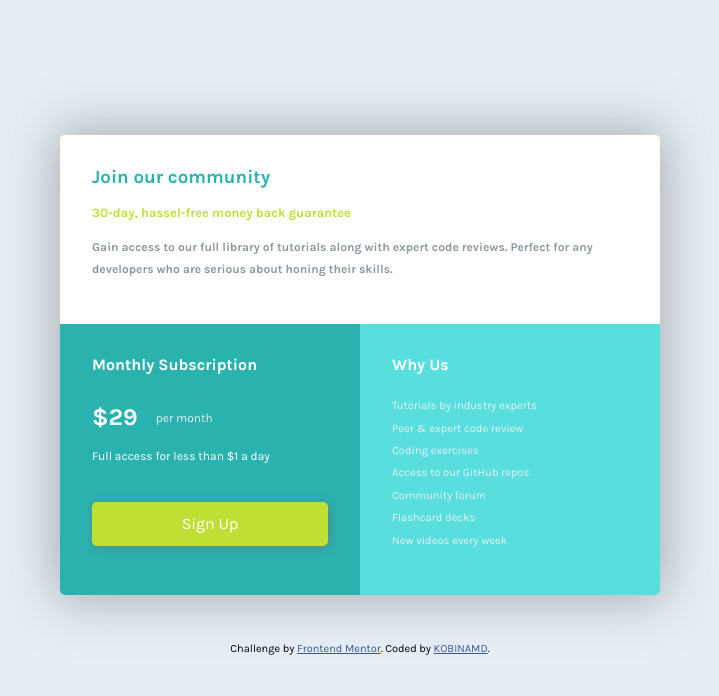
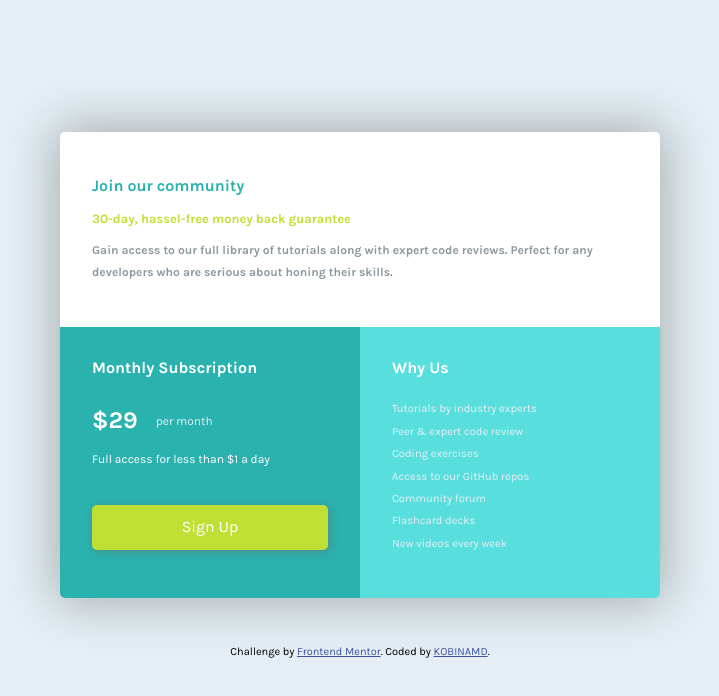
Before and after one commit to Kobinamd/Single-price-grid-component-master, a plain HTML site: page index.html in a window 1280 px wide. Shown: the whole page, without its empty margins (280-999 px from the left). Drawn offline with Linux system fonts and the light colour scheme.

Commit message:
introduced a level one header

```diff
--- a/css/singleprice.css
+++ b/css/singleprice.css
@@ -69,6 +69,7 @@ p {
 
 .top__section--header {
     color: hsl(179, 62%, 43%);
+    font-size: 1rem;
 }
 
 .top__section--subheader {
--- a/index.html
+++ b/index.html
@@ -30,8 +30,8 @@
             <div class="submain">
                 <div class="container">
                     <div class="top__section">
-                        <h3 class="top__section--header">Join our community</h3>
-                        <h4 class="top__section--subheader">30-day, hassel-free money back guarantee</h4>
+                        <h1 class="top__section--header">Join our community</h1>
+                        <h2 class="top__section--subheader">30-day, hassel-free money back guarantee</h2>
                         <p class="top__section--para">Gain access to our full library of tutorials along with expert code reviews. Perfect for any developers who are serious about honing their skills.</p>
                     </div>
                     <div class="bottom__section">
```
